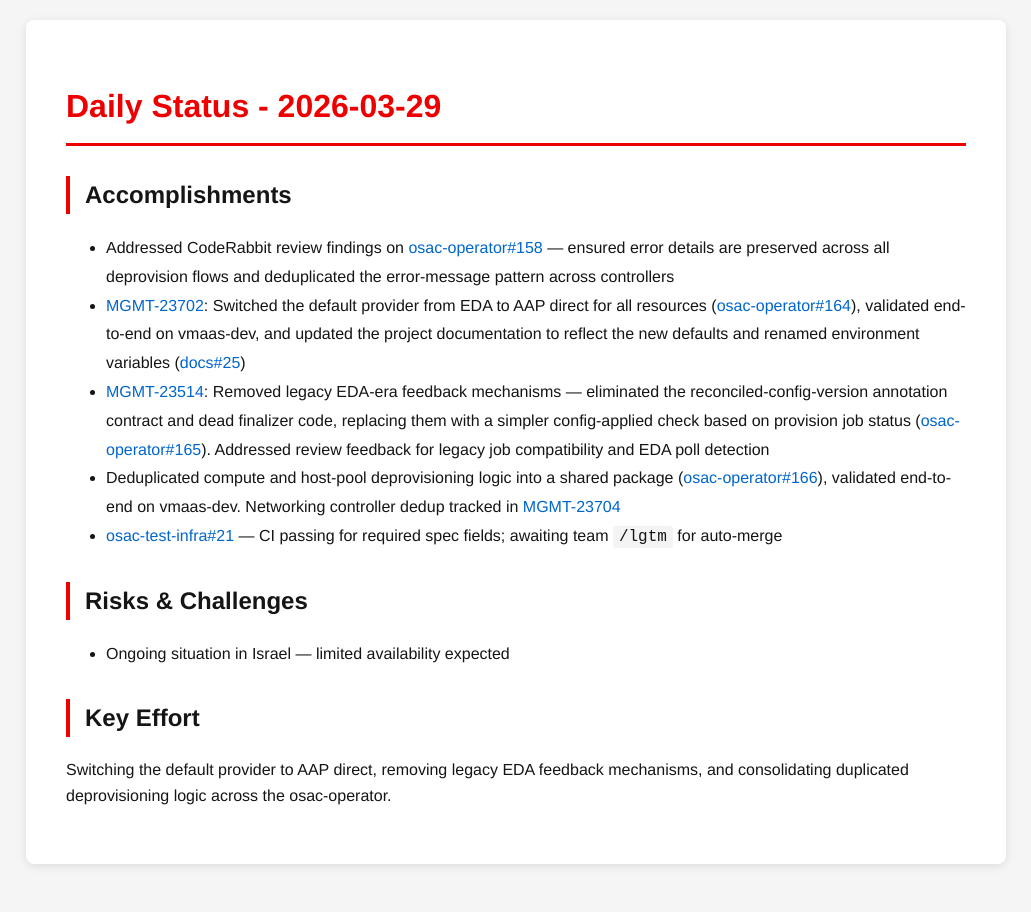
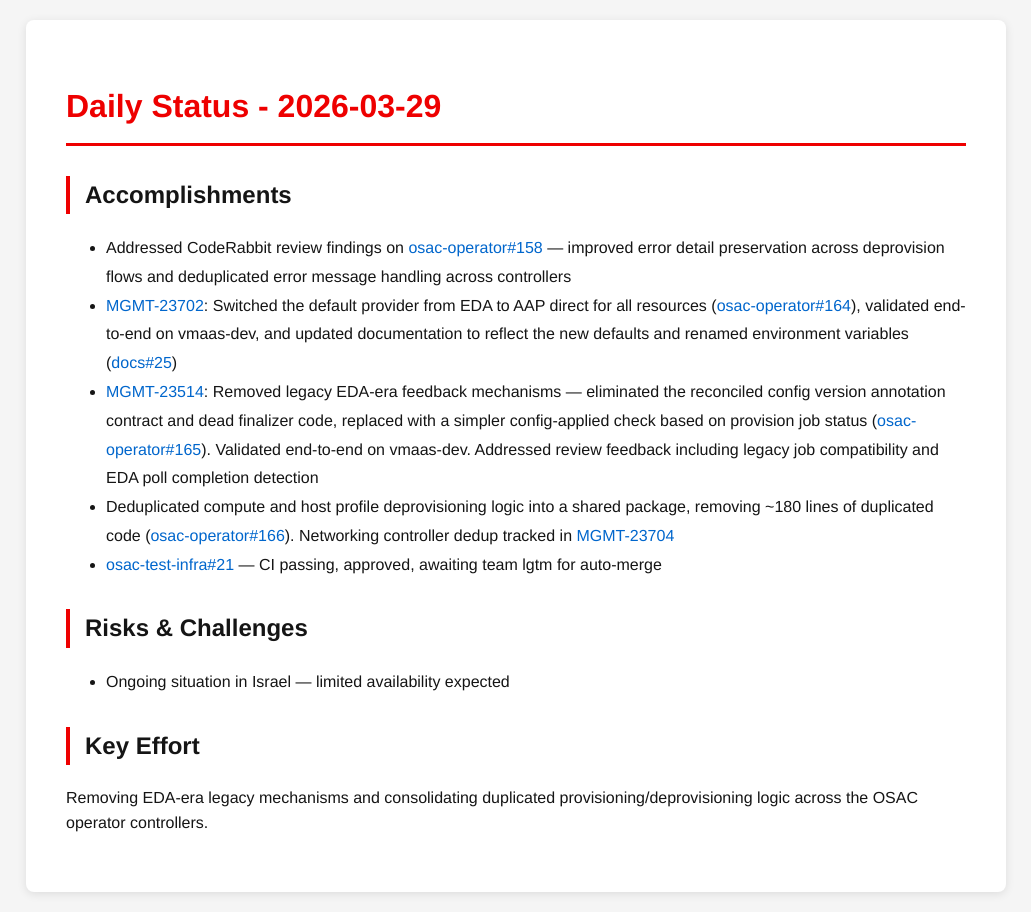
Before and after one commit to tzvatot/daily-status, a Jekyll site: the page built from 2026-03-29.md, in a window 1280 px wide. Shown: the whole page, without its empty margins (124-1155 px from the left). Built offline with Jekyll 4.4.1, drawn with Linux system fonts in a browser that asks for light colours.

Commit message:
Daily status update - 2026-03-29

```diff
--- a/2026-03-29.md
+++ b/2026-03-29.md
@@ -7,14 +7,14 @@
 # Daily Status - 2026-03-29
 
 ## Accomplishments
-- Addressed CodeRabbit review findings on [osac-operator#158](https://github.com/osac-project/osac-operator/pull/158) — ensured error details are preserved across all deprovision flows and deduplicated the error-message pattern across controllers
-- [MGMT-23702](https://issues.redhat.com/browse/MGMT-23702): Switched the default provider from EDA to AAP direct for all resources ([osac-operator#164](https://github.com/osac-project/osac-operator/pull/164)), validated end-to-end on vmaas-dev, and updated the project documentation to reflect the new defaults and renamed environment variables ([docs#25](https://github.com/osac-project/docs/pull/25))
-- [MGMT-23514](https://issues.redhat.com/browse/MGMT-23514): Removed legacy EDA-era feedback mechanisms — eliminated the reconciled-config-version annotation contract and dead finalizer code, replacing them with a simpler config-applied check based on provision job status ([osac-operator#165](https://github.com/osac-project/osac-operator/pull/165)). Addressed review feedback for legacy job compatibility and EDA poll detection
-- Deduplicated compute and host-pool deprovisioning logic into a shared package ([osac-operator#166](https://github.com/osac-project/osac-operator/pull/166)), validated end-to-end on vmaas-dev. Networking controller dedup tracked in [MGMT-23704](https://issues.redhat.com/browse/MGMT-23704)
-- [osac-test-infra#21](https://github.com/osac-project/osac-test-infra/pull/21) — CI passing for required spec fields; awaiting team `/lgtm` for auto-merge
+- Addressed CodeRabbit review findings on [osac-operator#158](https://github.com/osac-project/osac-operator/pull/158) — improved error detail preservation across deprovision flows and deduplicated error message handling across controllers
+- [MGMT-23702](https://issues.redhat.com/browse/MGMT-23702): Switched the default provider from EDA to AAP direct for all resources ([osac-operator#164](https://github.com/osac-project/osac-operator/pull/164)), validated end-to-end on vmaas-dev, and updated documentation to reflect the new defaults and renamed environment variables ([docs#25](https://github.com/osac-project/docs/pull/25))
+- [MGMT-23514](https://issues.redhat.com/browse/MGMT-23514): Removed legacy EDA-era feedback mechanisms — eliminated the reconciled config version annotation contract and dead finalizer code, replaced with a simpler config-applied check based on provision job status ([osac-operator#165](https://github.com/osac-project/osac-operator/pull/165)). Validated end-to-end on vmaas-dev. Addressed review feedback including legacy job compatibility and EDA poll completion detection
+- Deduplicated compute and host profile deprovisioning logic into a shared package, removing ~180 lines of duplicated code ([osac-operator#166](https://github.com/osac-project/osac-operator/pull/166)). Networking controller dedup tracked in [MGMT-23704](https://issues.redhat.com/browse/MGMT-23704)
+- [osac-test-infra#21](https://github.com/osac-project/osac-test-infra/pull/21) — CI passing, approved, awaiting team lgtm for auto-merge
 
 ## Risks & Challenges
 - Ongoing situation in Israel — limited availability expected
 
 ## Key Effort
-Switching the default provider to AAP direct, removing legacy EDA feedback mechanisms, and consolidating duplicated deprovisioning logic across the osac-operator.
+Removing EDA-era legacy mechanisms and consolidating duplicated provisioning/deprovisioning logic across the OSAC operator controllers.
```
